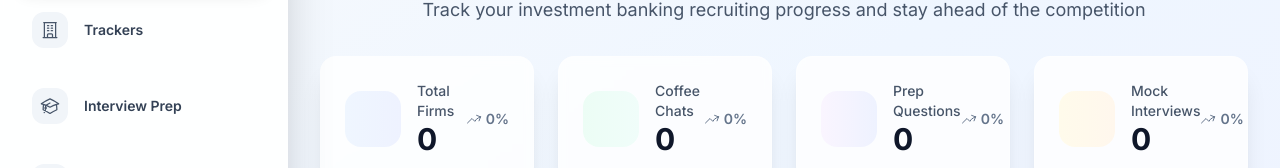
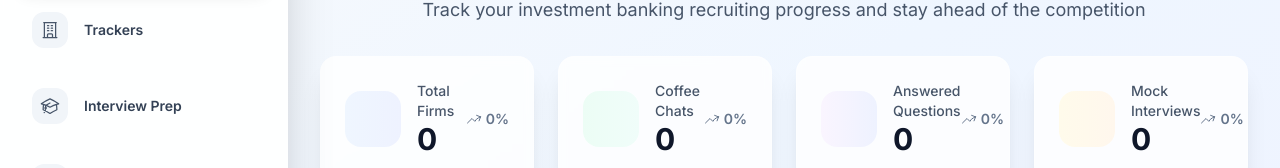
Before and after one commit to nbagkar/IBprep, a Next.js app: page / in a window 1280 px wide. Shown: the part 194-362 px from the top of the page. Built offline with nearby package versions, Linux system fonts and the light colour scheme; no server answers.

Commit message:
Update dashboard to show answered questions instead of total questions count

```diff
--- a/components/Dashboard.tsx
+++ b/components/Dashboard.tsx
@@ -45,8 +45,8 @@ export default function Dashboard() {
   const chatsToday = countByDate(coffeeChats, 'scheduledDate')
   const chatsYesterday = countByDateYesterday(coffeeChats, 'scheduledDate')
   // Questions
-  const questionsToday = countByDate([...behavioralQuestions, ...technicalQuestions], 'lastUpdated')
-  const questionsYesterday = countByDateYesterday([...behavioralQuestions, ...technicalQuestions], 'lastUpdated')
+  const answeredQuestionsToday = countByDate([...behavioralQuestions.filter(q => q.answer.trim() !== ''), ...technicalQuestions.filter(q => q.answer.trim() !== '')], 'lastUpdated')
+  const answeredQuestionsYesterday = countByDateYesterday([...behavioralQuestions.filter(q => q.answer.trim() !== ''), ...technicalQuestions.filter(q => q.answer.trim() !== '')], 'lastUpdated')
   // Mocks
   const mocksToday = countByDate(mockInterviews, 'date')
   const mocksYesterday = countByDateYesterday(mockInterviews, 'date')
@@ -60,7 +60,7 @@ export default function Dashboard() {
 
   const firmTrend = percentChange(firmsToday, firmsYesterday)
   const chatTrend = percentChange(chatsToday, chatsYesterday)
-  const questionTrend = percentChange(questionsToday, questionsYesterday)
+  const questionTrend = percentChange(answeredQuestionsToday, answeredQuestionsYesterday)
   const mockTrend = percentChange(mocksToday, mocksYesterday)
 
   // Calculate KPIs
@@ -72,7 +72,8 @@ export default function Dashboard() {
   const rejectedFirms = firms.filter(f => f.status === 'Rejected').length
 
   const completedChats = coffeeChats.filter(c => c.completed).length
-  const totalQuestions = behavioralQuestions.length + technicalQuestions.length
+  const answeredQuestions = behavioralQuestions.filter(q => q.answer.trim() !== '').length +
+                           technicalQuestions.filter(q => q.answer.trim() !== '').length
   const completedMocks = mockInterviews.length
 
   // Upcoming deadlines (next 7 days)
@@ -121,8 +122,8 @@ export default function Dashboard() {
       trendColor: chatTrend > 0 ? 'text-emerald-600' : chatTrend < 0 ? 'text-red-600' : 'text-slate-500'
     },
     {
-      title: 'Prep Questions',
-      value: totalQuestions,
+      title: 'Answered Questions',
+      value: answeredQuestions,
       icon: AcademicCapIcon,
       color: 'from-purple-500 to-indigo-600',
       bgColor: 'from-purple-50 to-indigo-50',
@@ -435,11 +436,11 @@ export default function Dashboard() {
             </div>
 
             <div className="p-4 bg-gradient-to-r from-purple-50 to-indigo-50 rounded-xl border border-purple-200">
-              <div className="flex items-center justify-between mb-2">
-                <span className="text-sm font-semibold text-purple-700">Prep Questions</span>
-                <span className="text-xs text-purple-600 bg-purple-100 px-2 py-1 rounded-full">{totalQuestions}</span>
-              </div>
-              <p className="text-sm text-purple-600">Questions prepared</p>
+                              <div className="flex items-center justify-between mb-2">
+                  <span className="text-sm font-semibold text-purple-700">Answered Questions</span>
+                  <span className="text-xs text-purple-600 bg-purple-100 px-2 py-1 rounded-full">{answeredQuestions}</span>
+                </div>
+                <p className="text-sm text-purple-600">Questions with answers</p>
             </div>
           </div>
         </div>
```
